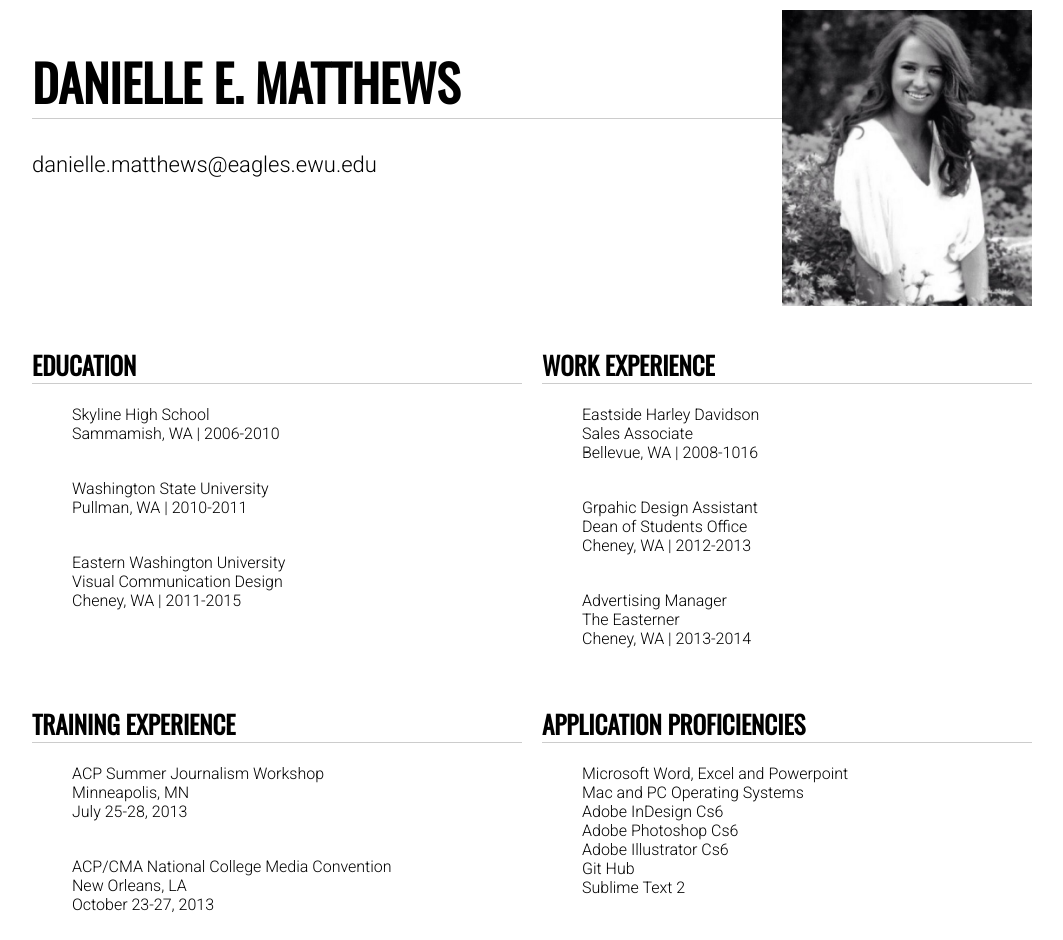
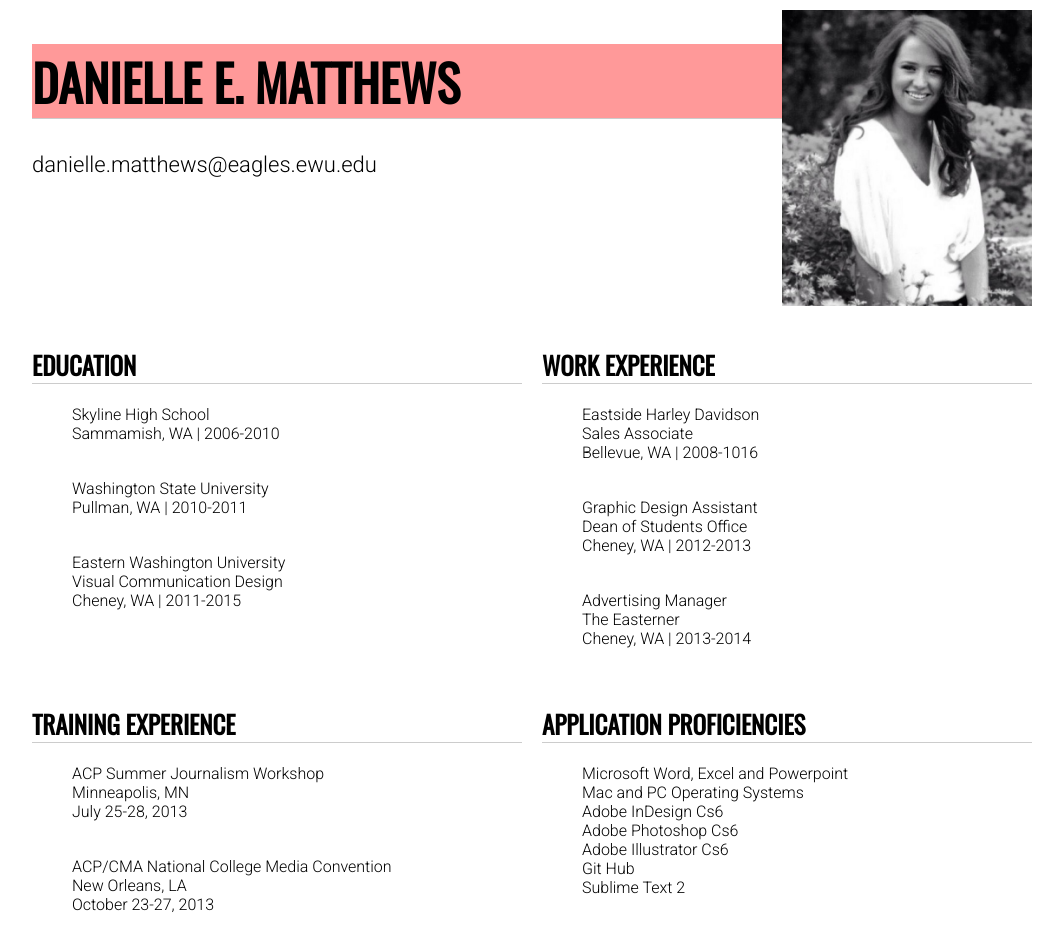
Before and after one commit to Delleliz/P2-Resume, a plain HTML site: page index.html in a window 1280 px wide. In both pictures the pointer is over the element "DANIELLE E. MATTHEWS". Shown: the whole page, without its empty margins (108-1171 px from the left). Drawn offline with nearby package versions, Linux system fonts and the light colour scheme.

Commit message:
Hover States

```diff
--- a/css/styles.css
+++ b/css/styles.css
@@ -10,13 +10,23 @@ div {
 
 h1 {
   font-size: 50px;
-
-
 }
 
 h2 {
   font-size: 25px;
 }
+
+h1:hover {
+   background: #FF9999;
+  transition: background 1s;
+}
+
+h2:hover {
+   background: #FF9999;
+  transition: background 1s;
+}
+
+
 
 h1,h2 {
   font-family: 'Oswald', sans-serif;
--- a/index.html
+++ b/index.html
@@ -54,7 +54,7 @@
 					Sales Associate <br>
 					Bellevue, WA | 2008-1016</li>
 				<br><br>
-				<li>Grpahic Design Assistant <br>
+				<li>Graphic Design Assistant <br>
 					Dean of Students Office <br>
 					Cheney, WA | 2012-2013</li>
 				<br><br>
```
